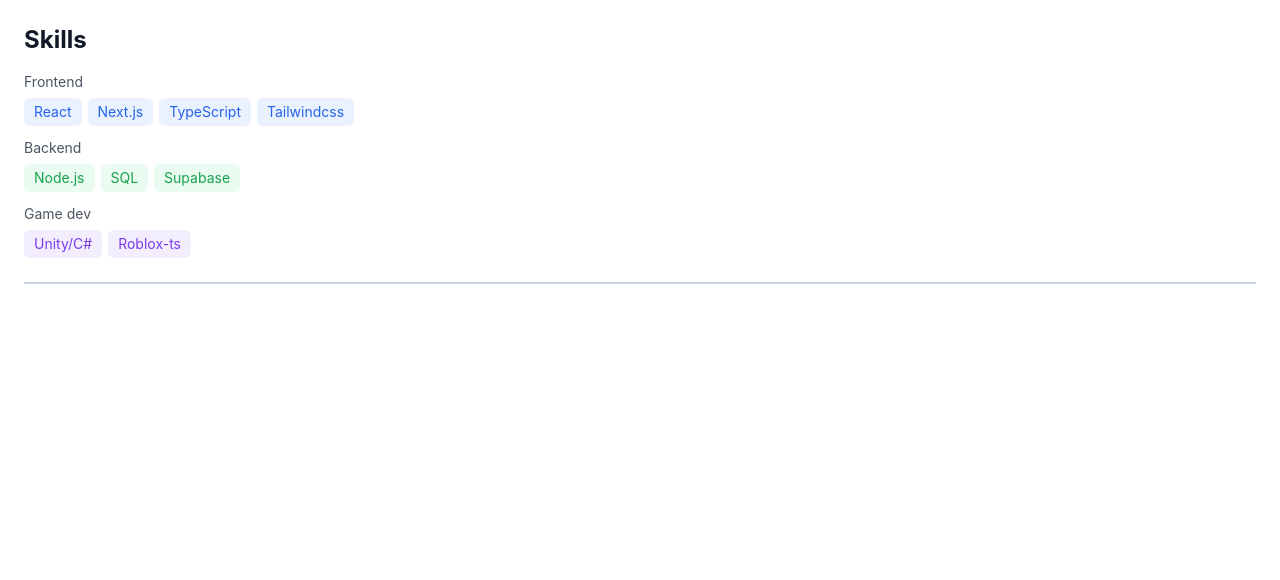
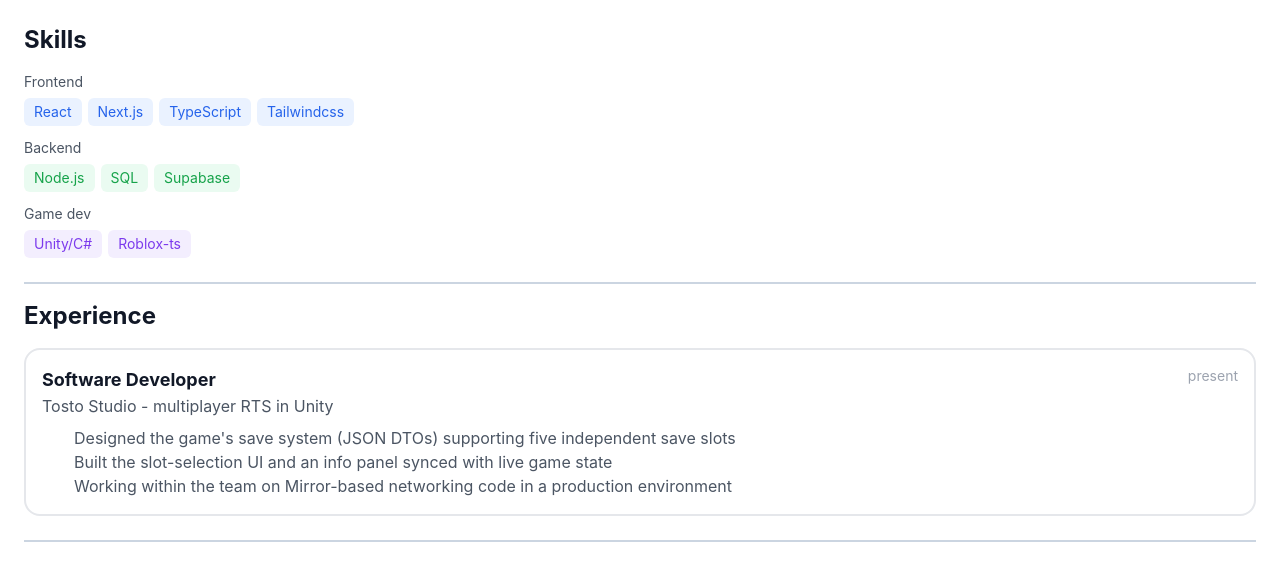
Before and after one commit to KondyKox/Portfolio, a React (Vite) app: page / in a window 1280 px wide. Shown: the top 580 px of the page. Built offline with nearby package versions, Linux system fonts and the light colour scheme.

Commit message:
feat: experience section

```diff
--- a/src/App.tsx
+++ b/src/App.tsx
@@ -1,9 +1,11 @@
+import ExperienceSection from "./components/ExperienceSection";
 import SkillsSection from "./components/SkillsSection";
 
 function App() {
   return (
-    <main className="bg-surface-0 text-text-primary min-h-screen p-4 md:p-6">
+    <main className="bg-surface-0 text-text-primary flex flex-col gap-4 min-h-screen p-4 md:p-6">
       <SkillsSection />
+      <ExperienceSection />
     </main>
   );
 }
--- /dev/null
+++ b/src/components/ExperienceSection.tsx
@@ -0,0 +1,32 @@
+const ExperienceSection = () => {
+  return (
+    <section className="border-section">
+      <h3 className="section-header">Experience</h3>
+      <div className="border-border rounded-2xl border-2 p-4">
+        <div className="flex justify-between">
+          <h4 className="text-lg font-bold">Software Developer</h4>
+          <span className="text-sm text-text-muted">present</span>
+        </div>
+        <span className="text-text-secondary">
+          Tosto Studio - multiplayer RTS in Unity
+        </span>
+        <ul className="mt-2 ml-8 text-text-secondary">
+          <li>
+            Designed the game's save system (JSON DTOs) supporting five
+            independent save slots
+          </li>
+          <li>
+            Built the slot-selection UI and an info panel synced with live game
+            state
+          </li>
+          <li>
+            Working within the team on Mirror-based networking code in a
+            production environment
+          </li>
+        </ul>
+      </div>
+    </section>
+  );
+};
+
+export default ExperienceSection;
--- a/src/components/SkillsSection.tsx
+++ b/src/components/SkillsSection.tsx
@@ -20,7 +20,7 @@
 
 const SkillsSection = () => {
   return (
-    <section className="pb-6 border-b-2 border-border-strong">
+    <section className="border-section">
       <h3 className="font-bold mb-4 text-2xl">Skills</h3>
 
       <div className="space-y-3">
--- a/src/index.css
+++ b/src/index.css
@@ -71,3 +71,11 @@
   --color-bg-tint-violet: rgba(124, 58, 237, 0.18);
   --color-text-tint-violet: #b794f6;
 }
+
+.section-header {
+  @apply font-bold mb-4 text-2xl;
+}
+
+.border-section {
+  @apply pb-6 border-b-2 border-border-strong;
+}
```
